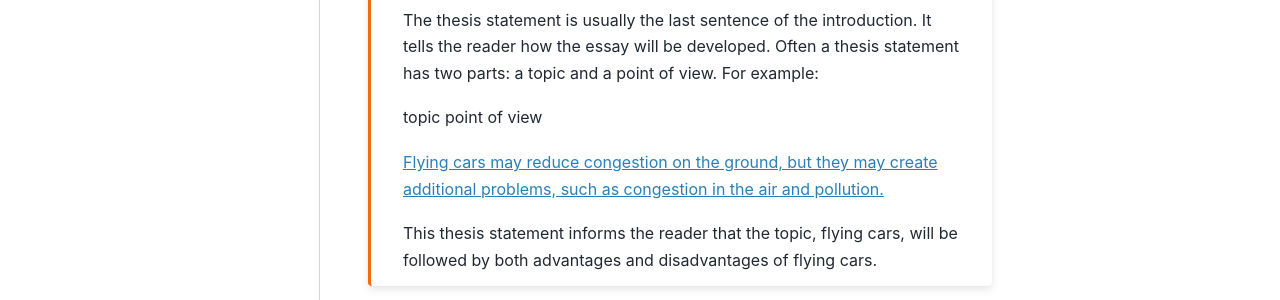
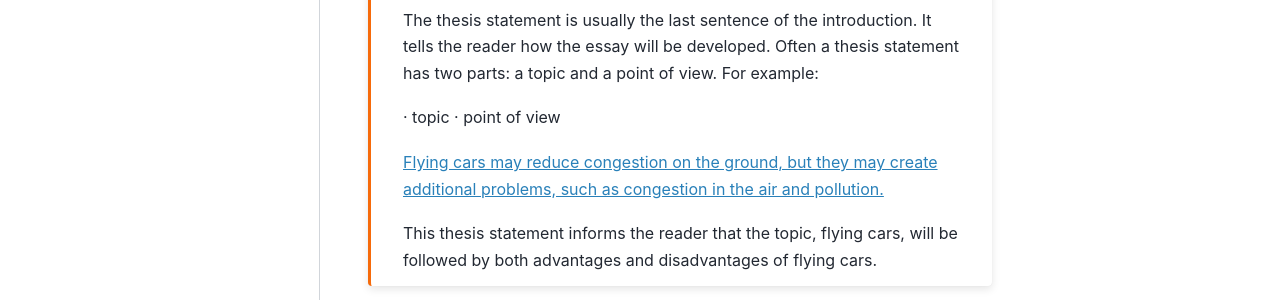
Before and after one commit to vpa24/ESL-47---Intermediate-Low-Integrated-Reading-Writing, a Sphinx documentation site: the page built from docs/source/unit6.md, in a window 1280 px wide and 900 px high, scrolled down 627 px. Shown: the part 450-750 px from the top of the window. Built offline with Sphinx 7.4.7 and the PyData theme 0.15.4, drawn with Linux system fonts in a browser that asks for light colours; some web fonts are replaced.

Commit message:
edit Writing An Introductory Paragraph

```diff
--- a/docs/source/unit6.md
+++ b/docs/source/unit6.md
@@ -19,7 +19,7 @@
 <p><span style="font-weight:bold">Background information</span> provides context to help readers understand the essay. Background information can include a definition of terms, historical information, data and statistics, or a general explanation of the topic.</p>
 
 <p><span style-"font-weight:bold">The thesis statement</span> is usually the last sentence of the introduction. It tells the reader how the essay will be developed. Often a thesis statement has two parts: a topic and a point of view. For example:</p>
-<p>	topic	point of view</p>
+<p>· topic	· point of view</p>
 <p class="color-blue" style="text-decoration:underline">Flying cars may reduce congestion on the ground, but they may create
 additional problems, such as congestion in the air and pollution.</p>
 
```
